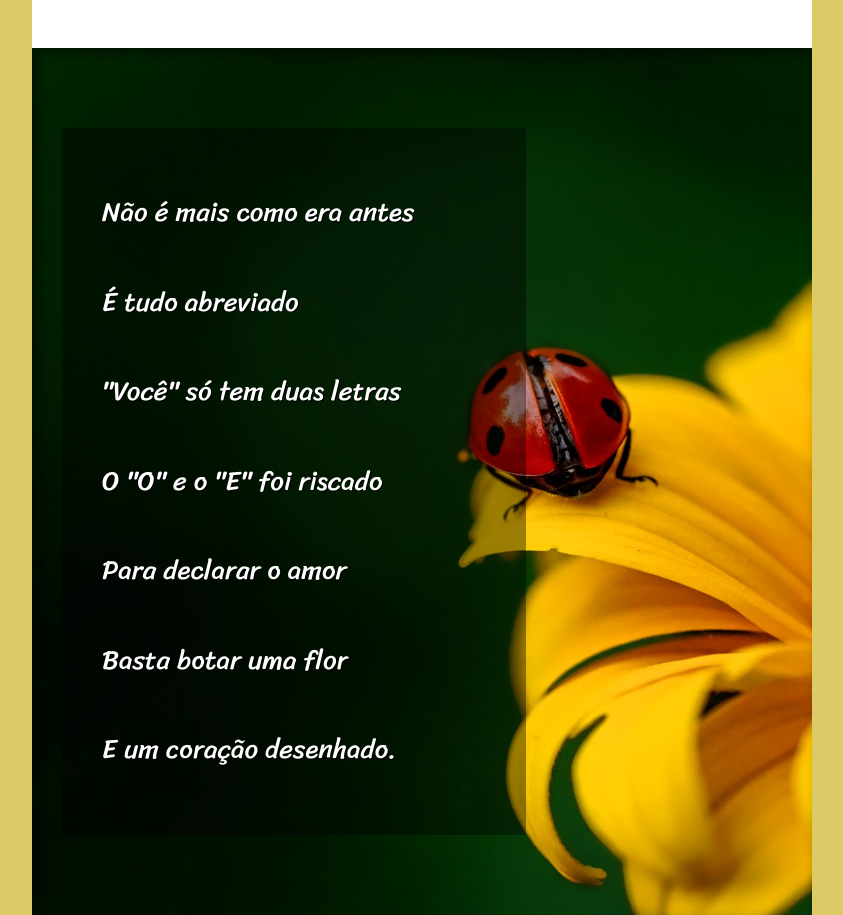
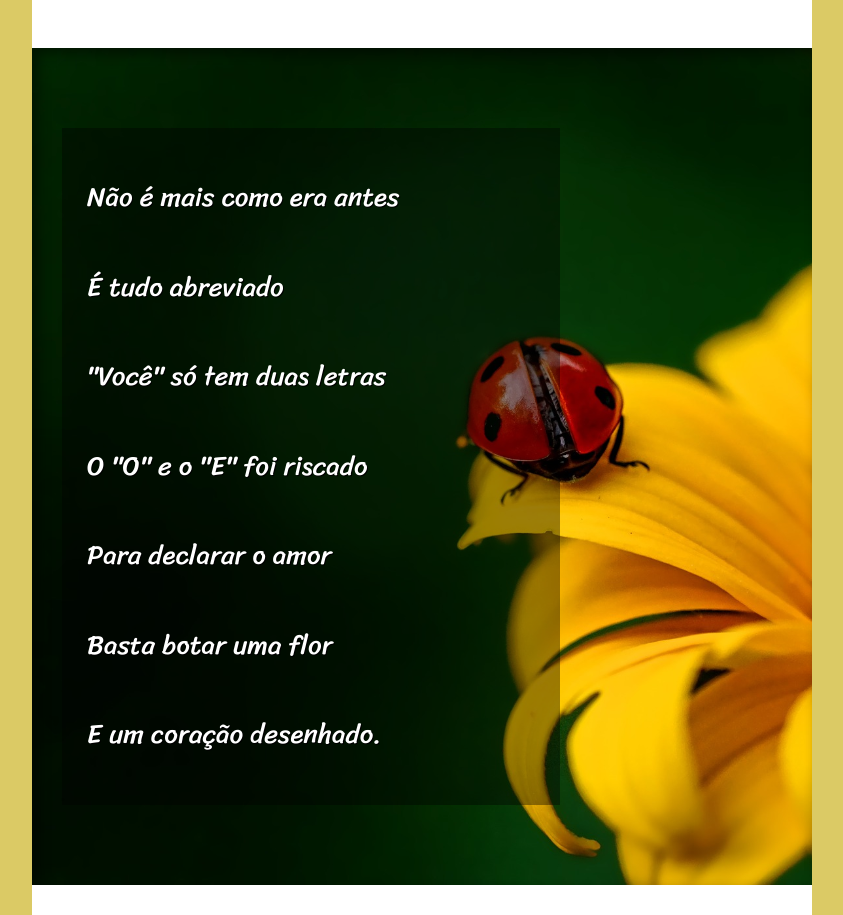
Before and after one commit to osvaldoferreira/projeto-cordel, a plain HTML site: page index.html in a window 1280 px wide. Shown: the part 1000-1915 px from the top of the page, without its empty margins (218-1061 px from the left). Drawn offline with Linux system fonts and the light colour scheme.

Commit message:
Update mediaquery.css

```diff
--- a/estilo/mediaquery.css
+++ b/estilo/mediaquery.css
@@ -48,8 +48,8 @@
     }
 
     section.imagem > p {
-        width: 30vw;
-        padding: 40px;
+        width: 35vw;
+        padding: 25px;
     }
 
     footer {
```
